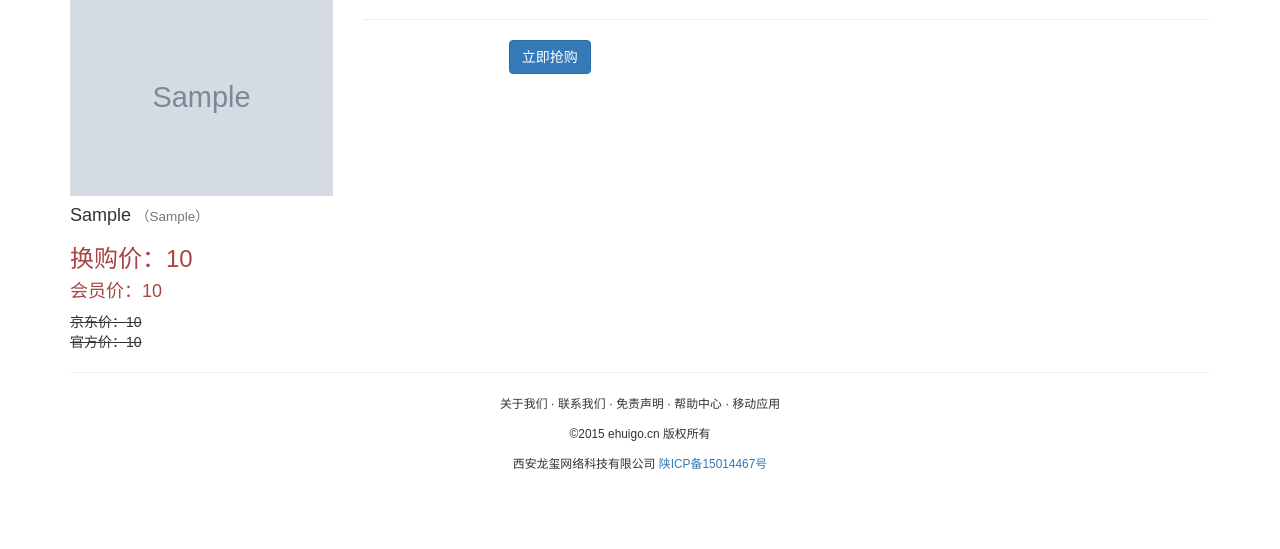
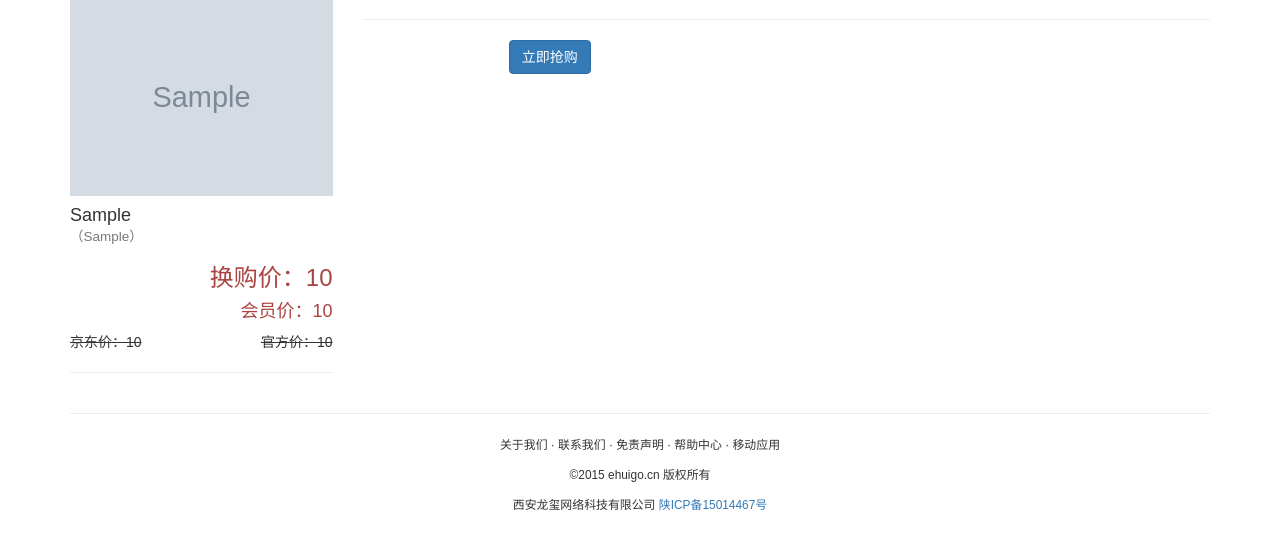
Before and after one commit to whypro/ehuigo, a Flask app: page /exchange/product/1/ in a window 1280 px wide. Shown: the part 181-730 px from the top of the page. Run offline with Flask 2, Linux system fonts and the light colour scheme; tables that the repository leaves empty hold one stand-in row (values such as "Sample post"); grey boxes marked "Sample" are stand-in pictures; some libraries are stand-ins or nearby versions.

Commit message:
优化界面。

```diff
--- a/ehuigo/templates/home/exchange/product_detail.html
+++ b/ehuigo/templates/home/exchange/product_detail.html
@@ -4,6 +4,7 @@
     {{ super() }}
     <link rel="stylesheet" href="{{ url_for('static', filename='jquery-labelauty.css') }}">
     <style>
+        /*
         input.labelauty + label > span.labelauty-unchecked-image,
         input.labelauty + label > span.labelauty-checked-image
         {
@@ -19,6 +20,7 @@
         input.labelauty + label {
             font-size: 16px;
         }
+        */
         input.labelauty:checked + label
         {
             background-color: #00CD00;
@@ -29,11 +31,12 @@
         {
             background-color: #00EE00;
         }
-
+        /*
         .control-label {
             font-size: 16px;
             line-height: 30px;
         }
+        */
     </style>
 {% endblock %}
 {% block page_content %}
@@ -52,11 +55,14 @@
                 <div class="col-md-3 col-sm-4 col-xs-12">
                     <img class="img-responsive" alt="" src="{{ product.photo_url }}" />
                     <div>
-                        <h4>{{ product.model }} <small>（{{ product.price.brief_intro if product.price.brief_intro else 'N/A' }}）</small></h4>
-                        <h3 class="text-danger">换购价：<span id="exchange-price-span">{{ product.price.exchange_price|int }}</span></h3>
-                        <h4 class="text-danger">会员价：{{ product.price.member_price|int }}</h4>
-                        <del>京东价：{{ product.price.jd_price|int }}</del><br>
-                        <del>官方价：{{ product.price.official_price|int }}</del>
+                        <h4>{{ product.model }} <br><small>（{{ product.price.brief_intro if product.price.brief_intro else 'N/A' }}）</small></h4>
+                        <h3 class="text-danger text-right">换购价：<span id="exchange-price-span">{{ product.price.exchange_price|int }}</span></h3>
+                        <h4 class="text-danger text-right">会员价：{{ product.price.member_price|int }}</h4>
+                        <del class="pull-left">京东价：{{ product.price.jd_price|int }}</del>&nbsp;
+                        <del class="pull-right">官方价：{{ product.price.official_price|int }}</del>
+                        <div class="clearfix"></div>
+
+                        <hr>
                     </div>
                 </div>
 
@@ -70,7 +76,7 @@
                                     {% for answer in question.answers %}
                                         <div class="col-md-3 col-sm-6 col-xs-6">
                                             <input class="answer-input" type="radio" name="question-{{ question.id }}" id="answer-{{ answer.id }}" value="{{ answer.id }}" autocomplete="off"{% if not loop.index0 %} checked{% endif %} data-labelauty="{{ answer.content }}">
-                                            <span><small>{% if answer.remark %}（{{ answer.remark }}）{% endif %}</small></span>
+                                            {# <span><small>{% if answer.remark %}（{{ answer.remark }}）{% endif %}</small></span>  #}
                                         </div>
                                     {% endfor %}
                                 </div>
```
Also changed, not shown: ehuigo/templates/home/recycle/product_detail.html (+6 -3 lines), ehuigo/static/jquery-labelauty.js.
